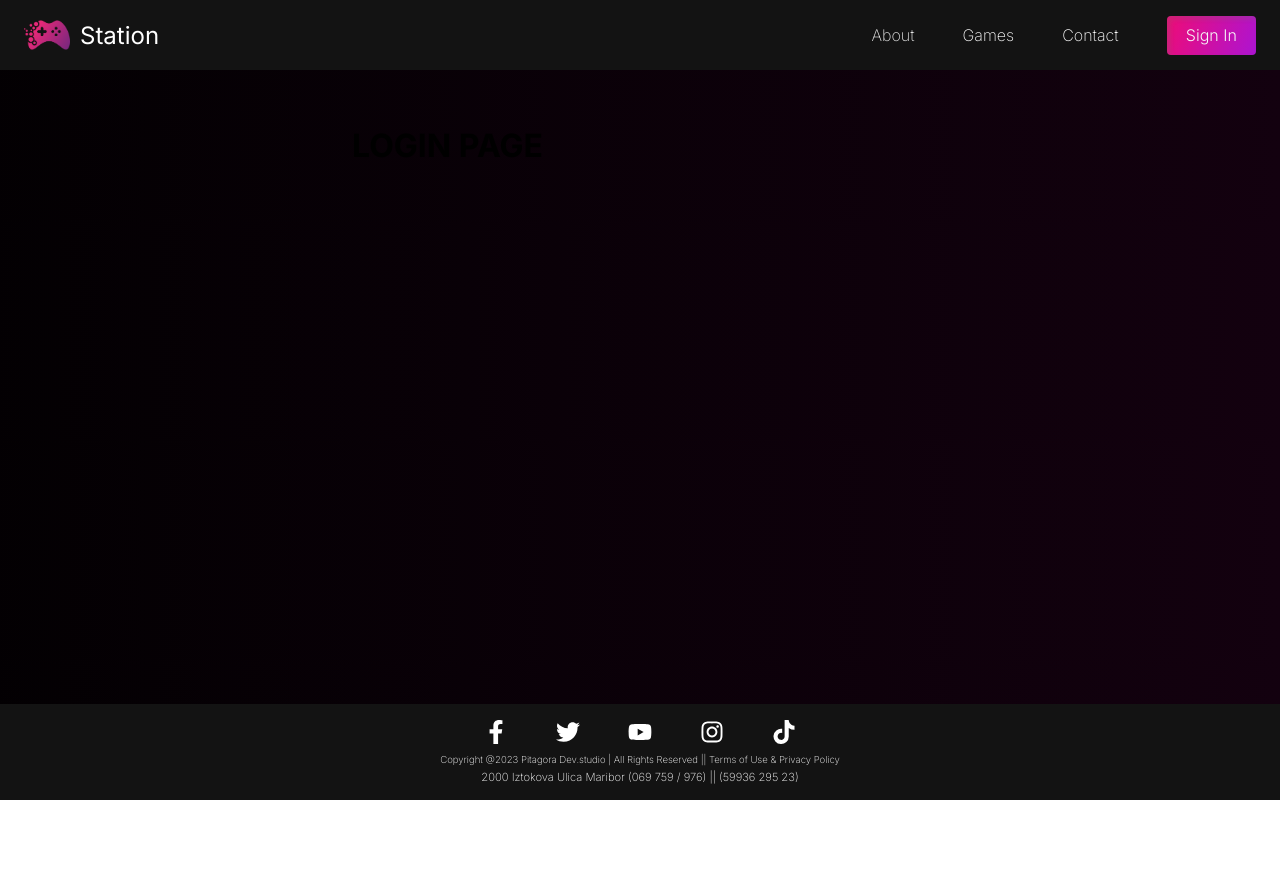
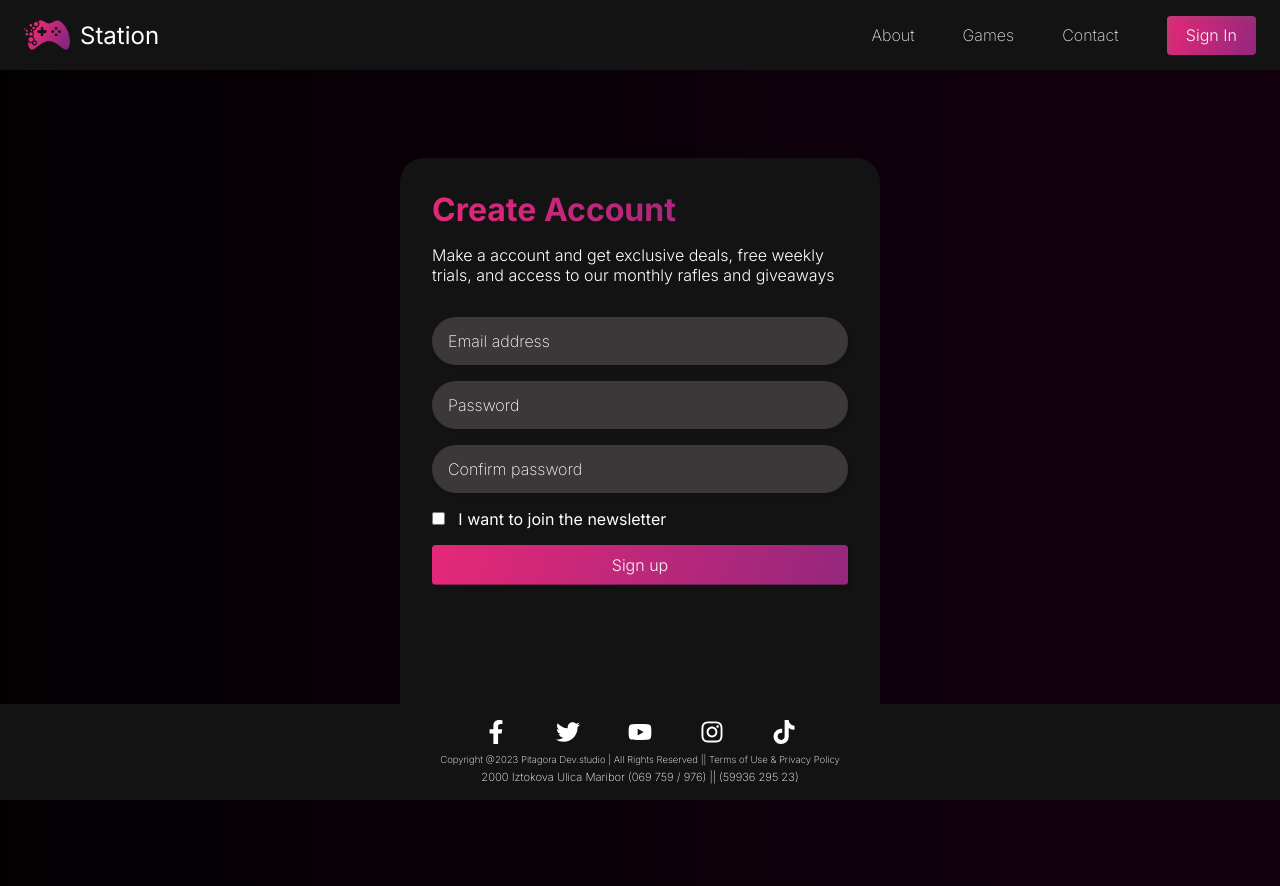
Before and after one commit to pythagor4s/online-store, a React (Vite) app: page /login in a window 1280 px wide. Before the commit the page ends 800 px from the top, so only its background shows below. Built offline with nearby package versions, Linux system fonts and the light colour scheme.

Commit message:
finished contact and sign-in page as well

```diff
--- a/src/Pages/Contact.jsx
+++ b/src/Pages/Contact.jsx
@@ -1,9 +1,78 @@
 import React from "react";
 
 export default function About() {
+
+    function handleSubmit(event) {
+        event.preventDefault()
+    }
+
+    function messageSent() {
+        alert("Message sent sucessfully")
+    }
+
     return(
-        <div>
-            <div className="form-container"></div>
+        <div className="contact-holder">
+            <h1 className="contact-title">CONTACT</h1>
+            <p className="contact-title-des">Have a question?</p>
+        <div className="contact-wrapper">
+
+
+           <div>
+            <h2 className="contact-header2">U.S. | TUNE</h2>
+            <p className="contact-desc">11350 McCormick Rd, EP III, Suite 200,
+Hunt Valley, MD 21031</p>
+            <h2 className="contact-styled-h">Billing Inquiries</h2>
+            <p className="contact-desc">(855) 979-7887</p>
+            <h2 className="contact-styled-h">Information and Sales</h2>
+            <p className="contact-desc">exosolutionsprov@onhalt.com</p>
+            <h2 className="contact-styled-h">Support</h2>
+            <p className="contact-desc">support@gamestation.com</p>
+           </div>
+           <div className="contact-form-container">
+           <form className="contact-form" onSubmit={handleSubmit}>
+                <input
+                    type="text"
+                    placeholder="First Name"
+                    className="form--input"
+                />
+                <input
+                    type="text"
+                    placeholder="Last Name"
+                    className="form--input"
+                />
+                <input
+                    type="email"
+                    placeholder="Personal Email"
+                    className="form--input"
+                />
+                <input
+                    type="email"
+                    placeholder="Company Email"
+                    className="form--input"
+                />
+                <textarea
+                    type="textarea"
+                    placeholder="Your question goes here"
+                    className="textareaform"
+                />
+
+                <div className="form--marketing">
+                    {/* <input
+                        id="okayToEmail"
+                        type="checkbox"
+
+                    />
+                    <label htmlFor="okayToEmail">I want to join the newsletter</label> */}
+                </div>
+                <button
+                    className="form--submit"
+                    onClick={() => messageSent()}
+                >
+                    SEND MESSAGE
+                </button>
+            </form>
+           </div>
+        </div>
         </div>
     )
 }
--- a/src/Pages/Login.jsx
+++ b/src/Pages/Login.jsx
@@ -1,9 +1,50 @@
 import React from "react";
 
 export default function Login() {
+
+    function handleSubmit(event) {
+        event.preventDefault()
+    }
+
     return(
         <div>
-            <h1>LOGIN PAGE</h1>
+             <div className="form-container">
+                <div className="signup">
+                    <h1 className="sign-title">Create Account</h1>
+                    <p className="sign-desc">Make a account and get exclusive deals, free weekly trials, and access to our monthly rafles and giveaways</p>
+                </div>
+            <form className="form" onSubmit={handleSubmit}>
+                <input
+                    type="email"
+                    placeholder="Email address"
+                    className="form--input"
+                />
+                <input
+                    type="password"
+                    placeholder="Password"
+                    className="form--input"
+                />
+                <input
+                    type="password"
+                    placeholder="Confirm password"
+                    className="form--input"
+                />
+
+                <div className="form--marketing">
+                    <input
+                        id="okayToEmail"
+                        type="checkbox"
+
+                    />
+                    <label htmlFor="okayToEmail">I want to join the newsletter</label>
+                </div>
+                <button
+                    className="form--submit"
+                >
+                    Sign up
+                </button>
+            </form>
+            </div>
         </div>
     )
 }
--- a/src/components/Navbar.jsx
+++ b/src/components/Navbar.jsx
@@ -7,7 +7,7 @@ export default function Navbar() {
 
     const styles = {
         paddingBottom: ".5em",
-        borderBottom: "2px solid white",
+        borderBottom: "2px solid #e62878",
         fontWeight: 400,
         color: "white",
         marginTop: ".6em"
--- a/src/index.css
+++ b/src/index.css
@@ -86,7 +86,7 @@
 }
 
 .content p:nth-of-type(1) {
-  background-image: linear-gradient(to right, rgb(252, 56, 128), #c817e0);
+  background-image: linear-gradient(to right, #e62878, #7d277e);
   background-clip: text;
   -webkit-background-clip: text;
   color: transparent;
@@ -158,7 +158,7 @@
   font-weight: 800;
   line-height: 0.8em;
   text-transform: uppercase;
-  background: linear-gradient(76deg, #b32165 0%, #70056e 100%);
+  background: linear-gradient(76deg, #e62878 0%, #7d277e 100%);
   background-clip: text;
   -webkit-background-clip: text;
   -webkit-text-fill-color: transparent;
@@ -191,10 +191,14 @@
   margin-top: .6em;
   margin-bottom: .6em;
   font-size: 2em;
+  background: linear-gradient(76deg, #f5eff2 0%, #cbc5c9 100%);
+  background-clip: text;
+  -webkit-background-clip: text;
+  -webkit-text-fill-color: transparent;
 }
 
 .hero-description {
-  font-size: 1.1em;
+  font-size: 1em;
   height: 100%;
 
   /* text-align: justify; */
@@ -202,12 +206,12 @@
   /* padding-top: 12em; */
   position: absolute;
   backdrop-filter: blur(12px);
-  font-weight: 300;
+  font-weight: 200;
   top: 0;
-  width: 28em;
+  width: 35em;
   left: 0;
   background-color: rgba(0, 0, 0, 0.582);
-  color: linear-gradient(76deg, #b32165 0%, #70056e 100%);
+  color: linear-gradient(76deg, #e62878 0%, #7d277e 100%);
 }
 
 nav {
@@ -302,6 +306,12 @@ body:hover {
 .footer-icons a {
   color: white;
 }
+
+.footer-icons a:hover {
+  color: #e62878;
+}
+
+
 
 .footerel {
   position: fixed;
@@ -417,8 +427,9 @@ body:hover {
 
 
 .card-buy {
-  background: linear-gradient(44deg, rgb(237, 73, 100), rgb(189, 10, 10));
+  background: linear-gradient(44deg, #e62878, rgb(189, 10, 10));
   display: flex;
+  cursor: pointer;
   background-size: 130%;
   background-position: right;
   align-items: center;
@@ -447,8 +458,9 @@ body:hover {
 
 
 .card-remove {
-  background: linear-gradient(75deg, #ca285b 0%, #a937c6 48.44%, #7d12bb 100%);
+  background: linear-gradient(75deg, #e62878, #a937c6 48.44%, #7d277e 100%);
   background-size: 130%;
+  cursor: pointer;
   box-shadow:  3px 3px 2px 1px rgba(0, 0, 0, 0.136);
   background-position: right;
   display: flex;
@@ -489,7 +501,7 @@ body:hover {
 
 
 .nav-right-side {
-  color: red;
+  /* color: red; */
   display: flex;
   align-items: center;
   justify-content: space-between;
@@ -502,28 +514,24 @@ body:hover {
   user-select: none;
 }
 
+.about {
+  color: rgb(228, 228, 228);
+}
+
 .games {
   text-decoration: none;
-  color: rgb(255, 255, 255);
+  color: rgb(228, 228, 228);
 }
 
 .contact {
   text-decoration: none;
-  color: rgb(255, 255, 255);
-}
-
-.form-container {
-  width: 30em;
-  height: 40em;
-  border-radius: 24px;
-  background-color: rgba(255, 255, 255, 0.314);
-  margin: 2em auto;
+  color: rgb(228, 228, 228);
 }
 
 .sign-in {
   color: rgb(246, 246, 246);
   box-shadow: inset 3px 3px 4px 1px rgba(106, 106, 106, 0.216);
-  background: linear-gradient(111deg, #ee0c76 0%, #9c16ea 100%);
+  background: linear-gradient(111deg, #e62878 0%, #7d277e 100%);
   /* background: linear-gradient(111deg, #550494 0%, #037B96 100%); */
   background-size: 130%;
   background-position: left;
@@ -546,13 +554,12 @@ body:hover {
 
 nav a {
   text-decoration: none;
-  color: rgb(229, 229, 229);
   font-weight: 200;
   font-size: 1rem;
 }
 
 nav a:hover {
-  color: white;
+  color: rgb(255, 255, 255);
 }
 
 .wrapper {
@@ -560,7 +567,7 @@ nav a:hover {
   /* overflow: scroll; */
   justify-content: space-between;
   max-width: 80em;
-  height: 50em;
+  height: 40em;
   margin: auto;
   /* background-color: rgb(199, 35, 35); */
 }
@@ -588,18 +595,18 @@ nav a:hover {
 }
 
 .checkout-button {
-  background: linear-gradient(110deg, #5d0dae 0%, #9c51b3 48.44%, #db0574 100%);
+  background: linear-gradient(110deg, #7d277e 0%, #ec6da8 48.44%, #e62878 100%);
   padding: .5em;
   user-select: none;
   display: flex;
   margin-top: .4em;
   justify-content: center;
-  color: rgb(246, 246, 246);
+  color: rgb(249, 249, 249);
   border-radius: 8px;
   background-size: 120%;
   background-position: right;
-  font-size: 1.8rem;
-  font-weight: 300;
+  font-size: 1.3rem;
+  font-weight: 200;
   transition: background-position .2s, color .2s, box-shadow .2s;
   box-shadow: 3px 3px 4px 1px rgba(0, 0, 0, 0.099);
 }
@@ -607,21 +614,21 @@ nav a:hover {
 .button {
   position: absolute;
   left: 1.8em;
-  bottom: 15em;
+  bottom: 20em;
   text-decoration: none;
   width: 8em;
-  background: linear-gradient(110deg, #5d0dae 0%, #9c51b3 48.44%, #db0574 100%);
+  background: linear-gradient(111deg, #e62878 0%, #7d277e 100%);
   padding: .5em;
   user-select: none;
   display: flex;
   margin-top: .4em;
   justify-content: center;
-  color: rgb(246, 246, 246);
+  color: rgb(249, 249, 249);
   border-radius: 8px;
   background-size: 120%;
   background-position: right;
-  font-size: 1.2rem;
-  font-weight: 300;
+  font-size: 1.1rem;
+  font-weight: 200;
   transition: background-position .2s, color .2s, box-shadow .2s;
   box-shadow: 3px 3px 4px 1px rgba(0, 0, 0, 0.099);
 }
@@ -631,6 +638,9 @@ nav a:hover {
     color: white;
     cursor: pointer;
 }
+
+
+
 .button:focus {
   outline: none;
 }
@@ -679,6 +689,8 @@ nav a {
   align-items: center;
 }
 
+
+
 .discard {
   color: white;
   margin-left: .5em;
@@ -713,7 +725,7 @@ nav a {
   /* border: 1px solid rgba(214, 202, 222, 0.199); */
 
   background-color: rgb(19, 19, 19);
-  border-radius: 12px;
+  border-radius: 24px;
   box-shadow: 3px 3px 4px 1px rgba(0, 0, 0, 0.075);
   padding: 1em;
   display: flex;
@@ -778,9 +790,207 @@ nav a {
   grid-template: auto auto auto / repeat(3, 1fr);
 }
 
-
 .logo-style {
   width: 2.9em;
   margin: none;
   border-radius: none;
 }
+
+.form-container {
+  width: 30em;
+  height: 40em;
+  display: flex;
+  flex-direction: column;
+  border-radius: 24px;
+  background-color: rgb(19, 19, 19);
+  margin: 2em auto;
+  padding: 2em;
+  display: flex;
+}
+
+.form {
+  display: flex;
+  flex-direction: column;
+  width: 100%;
+  gap: 1em;
+}
+
+.contact-form {
+  display: flex;
+  flex-direction: column;
+  width: 100%;
+  gap: 1em;
+}
+
+.contact-form-container {
+  width: 30em;
+  /* background-color: red; */
+  display: flex;
+  flex-direction: column;
+  border-radius: 24px;
+  /* background-color: rgb(19, 19, 19); */
+  /* margin: 2em auto; */
+
+  display: flex;
+  transition: width 0.6s ease;
+}
+
+
+.form--input {
+  height: 3em;
+  padding: 1em;
+  font-weight: 200;
+  font-size: 1rem;
+  color: white;
+  border-radius: 24px;
+  border: none;
+  background: rgba(187, 174, 182, 0.245);
+  box-shadow: 3px 3px 1px 1px rgba(0, 0, 0, 0.084)
+}
+
+.form--input::placeholder {
+  color: white;
+  font-weight: 200;
+}
+
+
+.form--marketing {
+  color: white;
+
+}
+
+
+.form--submit {
+  color: rgb(246, 246, 246);
+  background: linear-gradient(111deg, #e62878 0%, #7d277e 100%);
+  /* background: linear-gradient(111deg, #550494 0%, #037B96 100%); */
+  background-size: 130%;
+  background-position: left;
+  text-decoration: none;
+  border-radius: 4px;
+  padding: .6em 1.2em;
+  transition: background-position 0.3s ease;
+  font-size: 1rem;
+  font-weight: 300;
+  border: none;
+  box-shadow: 3px 3px 1px 1px rgba(11, 11, 11, 0.182);
+}
+
+.form--submit:hover {
+  background-position: right;
+  color: white;
+  cursor: pointer;
+}
+
+input[type="checkbox"] {
+  cursor: pointer;
+  margin-right: 1em;
+}
+
+.signup {
+
+}
+
+.sign-title {
+  color: white;
+  background: linear-gradient(76deg, #e62878 0%, #7d277e 100%);
+  background-clip: text;
+  -webkit-background-clip: text;
+  -webkit-text-fill-color: transparent;
+}
+
+.sign-desc {
+  color: white;
+  font-weight: 300;
+  font-size: 1rem;
+  margin-top: 1em;
+  margin-bottom: 2em;
+}
+
+
+
+.contact-wrapper {
+  display: flex;
+  background-color: rgb(19, 19, 19);
+  padding: 2em;
+  border-radius: 24px;
+  width: 100%;
+  justify-content: space-between;
+}
+
+.textareaform {
+  padding: 1em;
+  font-weight: 200;
+  height: 10em;
+  margin-bottom: auto;
+  color: white;
+  font-size: 1rem;
+  border-radius: 24px;
+  border: none;
+  background: rgba(187, 174, 182, 0.245);
+  box-shadow: 3px 3px 1px 1px rgba(0, 0, 0, 0.084)
+}
+
+.textareaform::placeholder {
+  color: white;
+}
+
+.contact-title {
+  font-size: 4em;
+  font-weight: 800;
+  line-height: 0.8em;
+  line-height: 0.8em;
+  background: linear-gradient(76deg, #e62878 0%, #7d277e 100%);
+  background-clip: text;
+  -webkit-background-clip: text;
+  -webkit-text-fill-color: transparent;
+}
+
+.contact-title-des {
+  background: linear-gradient(76deg, #f5eff2 0%, #cbc5c9 100%);
+  background-clip: text;
+  -webkit-background-clip: text;
+  -webkit-text-fill-color: transparent;
+  margin-top: .6em;
+  margin-bottom: .6em;
+  font-size: 2em;
+  font-weight: 600;
+}
+
+
+.contact
+
+.contact-header {
+  background: linear-gradient(76deg, #e62878 0%, #7d277e 100%);
+  background-clip: text;
+  -webkit-background-clip: text;
+  -webkit-text-fill-color: transparent;
+  font-size: 2.2rem;
+  margin-bottom: 1em;
+}
+
+.contact-header2 {
+  font-size: 1.6rem;
+  font-weight: 500;
+  background: linear-gradient(76deg, #e62878 0%, #7d277e 100%);
+  background-clip: text;
+  -webkit-background-clip: text;
+  -webkit-text-fill-color: transparent;
+
+}
+
+.contact-styled-h {
+  background: linear-gradient(76deg, #e62878 0%, #7d277e 100%);
+  background-clip: text;
+  -webkit-background-clip: text;
+  -webkit-text-fill-color: transparent;
+
+}
+
+
+.contact-desc {
+  color: white;
+  border-bottom: 1px solid #dd3f818c;
+  padding-bottom: 1.3em;
+  margin-bottom: 1em;
+}
```
